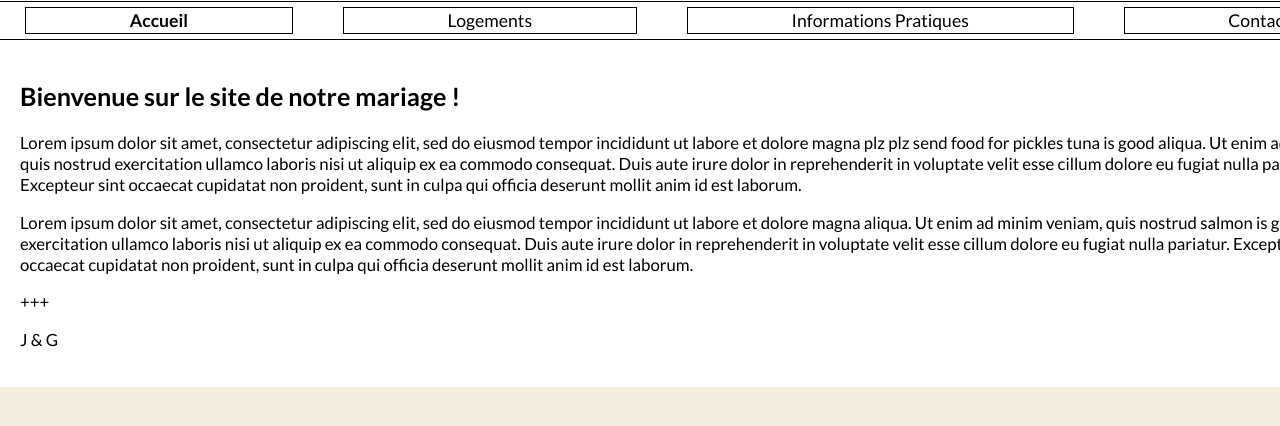
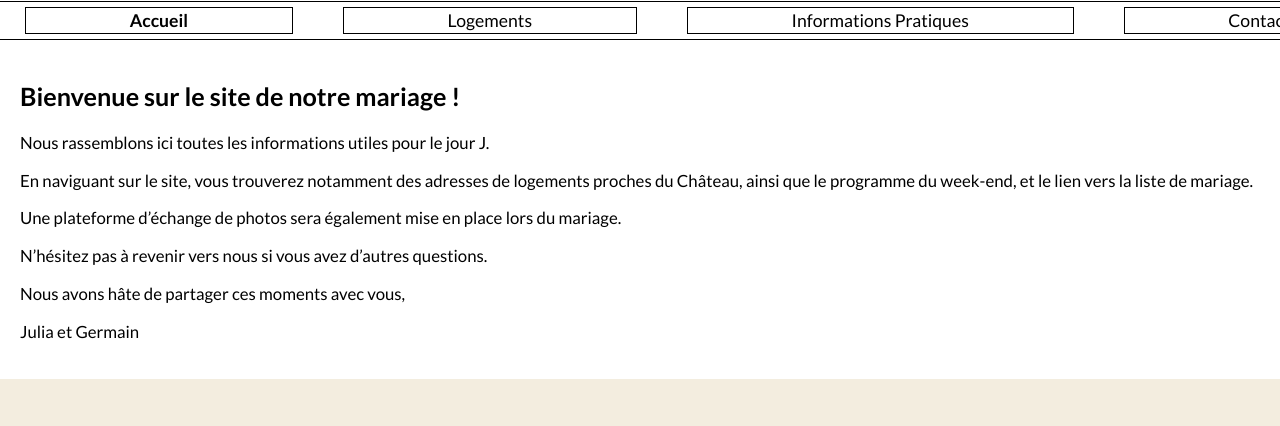
Before and after one commit to Germinal-A/Site-du-Mariage-de-Julia-et-Germain, a Jekyll site: the page built from index.md, in a window 1280 px wide, cut to the strip 324-750 px from the top of the page. Built offline with Jekyll 4.4.1, drawn with Linux system fonts in a browser that asks for light colours.

Commit message:
Update index.md

```diff
--- a/index.md
+++ b/index.md
@@ -6,10 +6,14 @@ weight: 1
 
 ## Bienvenue sur le site de notre mariage !
 
-Lorem ipsum dolor sit amet, consectetur adipiscing elit, sed do eiusmod tempor incididunt ut labore et dolore magna plz plz send food for pickles tuna is good aliqua. Ut enim ad minim veniam, quis nostrud exercitation ullamco laboris nisi ut aliquip ex ea commodo consequat. Duis aute irure dolor in reprehenderit in voluptate velit esse cillum dolore eu fugiat nulla pariatur. Excepteur sint occaecat cupidatat non proident, sunt in culpa qui officia deserunt mollit anim id est laborum.
+Nous rassemblons ici toutes les informations utiles pour le jour J.
 
-Lorem ipsum dolor sit amet, consectetur adipiscing elit, sed do eiusmod tempor incididunt ut labore et dolore magna aliqua. Ut enim ad minim veniam, quis nostrud salmon is great too exercitation ullamco laboris nisi ut aliquip ex ea commodo consequat. Duis aute irure dolor in reprehenderit in voluptate velit esse cillum dolore eu fugiat nulla pariatur. Excepteur sint occaecat cupidatat non proident, sunt in culpa qui officia deserunt mollit anim id est laborum.
+En naviguant sur le site, vous trouverez notamment des adresses de logements proches du Château, ainsi que le programme du week-end, et le lien vers la liste de mariage.
 
-+++
+Une plateforme d'échange de photos sera également mise en place lors du mariage.
 
-J & G
+N'hésitez pas à revenir vers nous si vous avez d'autres questions.
+
+Nous avons hâte de partager ces moments avec vous,
+
+Julia et Germain
```
